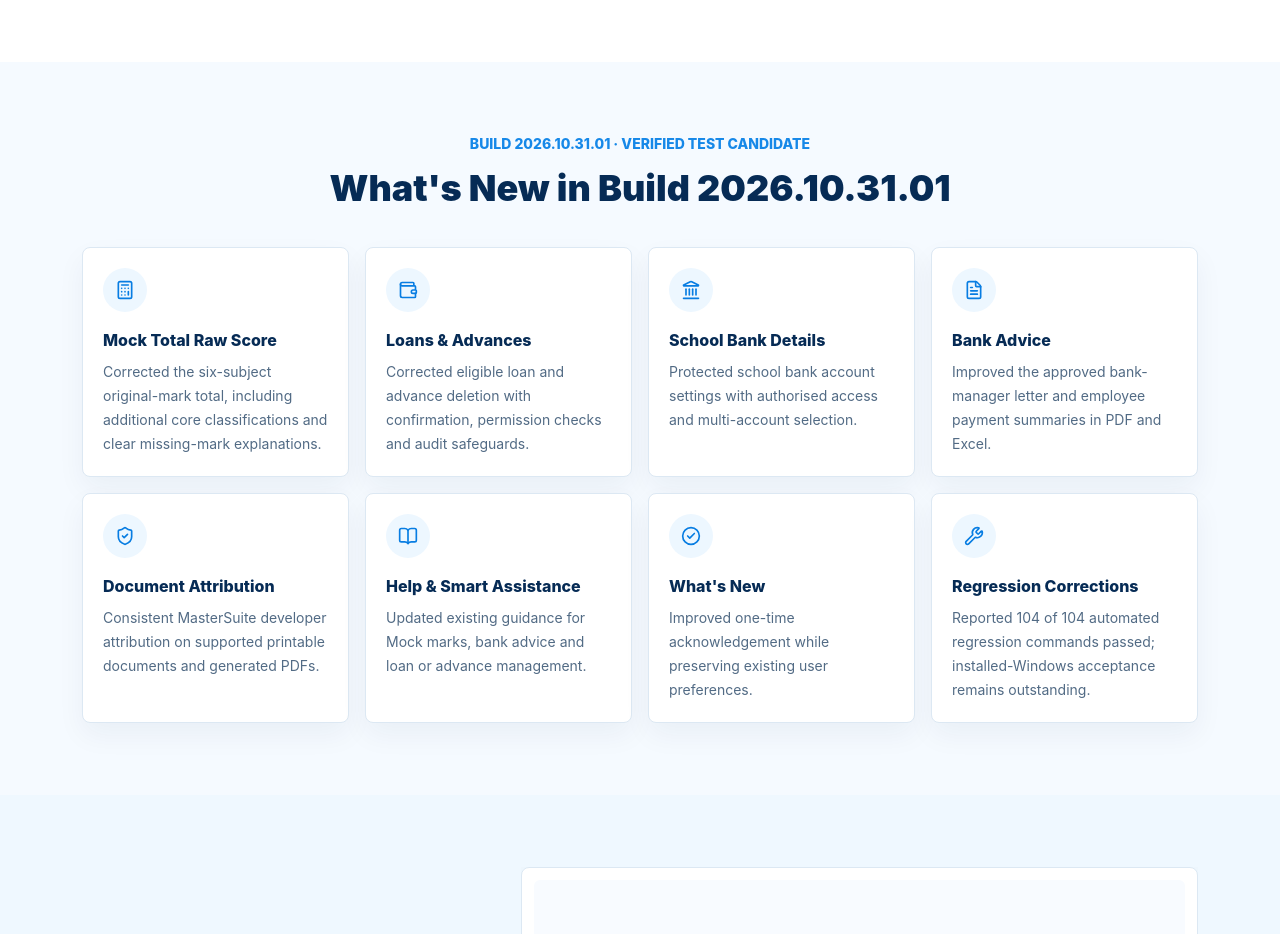
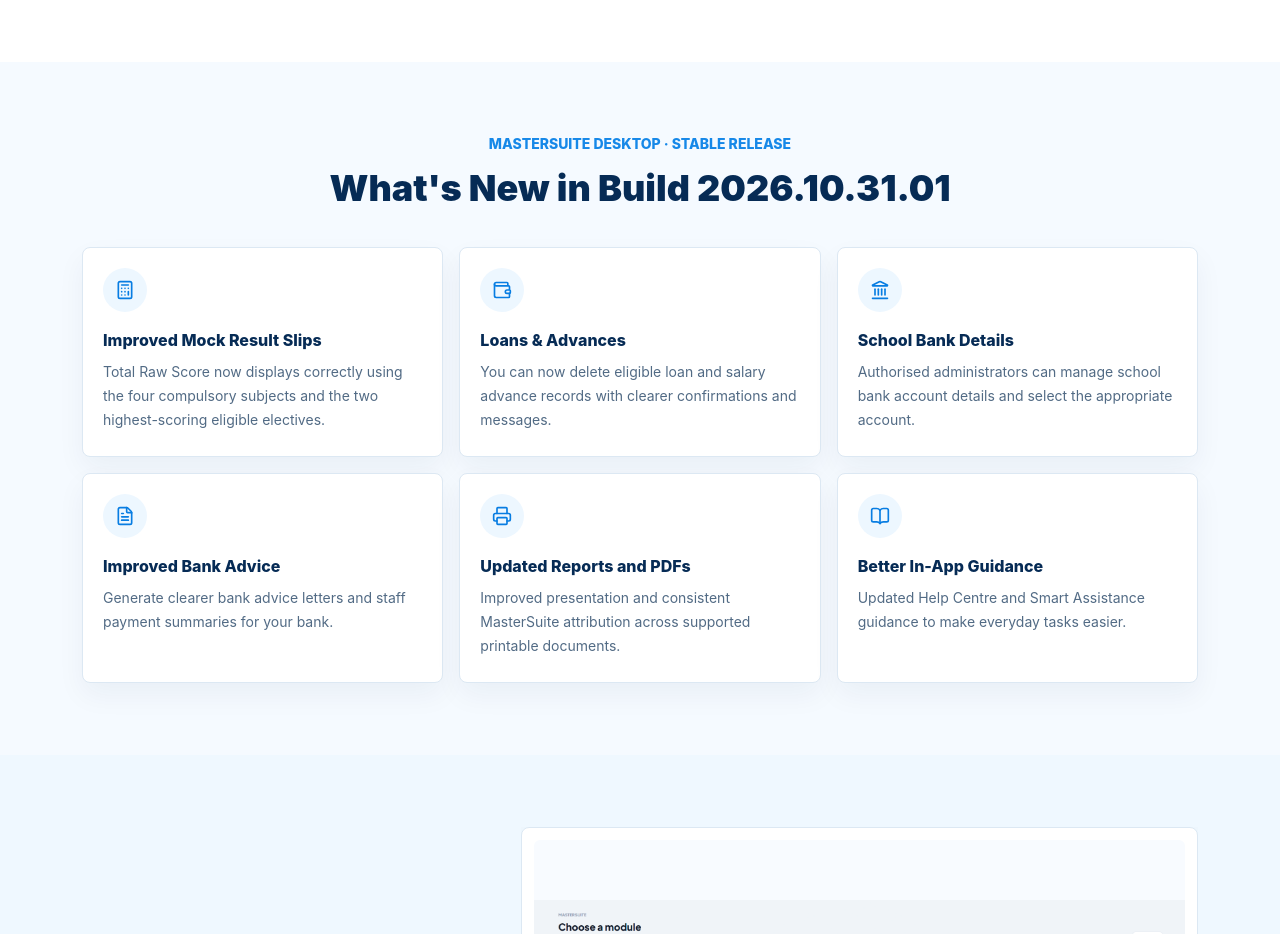
Before and after one commit to nanabaffour6/MasterSuite-website, a React (Vite) app: page / in a window 1280 px wide. Shown: the part 3980-4914 px from the top of the page. Built offline with nearby package versions, Linux system fonts and the light colour scheme.

Commit message:
Use customer-friendly What's New without internal test details

```diff
--- a/components/landing/whats-new.tsx
+++ b/components/landing/whats-new.tsx
@@ -1,12 +1,10 @@
 import {
   Calculator,
-  CheckCircle2,
   FileText,
   Landmark,
-  ShieldCheck,
-  Wrench,
   BookOpen,
   Wallet,
+  Printer,
 } from 'lucide-react';
 
 import { Card, CardContent } from '@/components/ui/card';
@@ -14,44 +12,34 @@ import { MASTER_SUITE_BUILD } from '@/lib/site-config';
 
 const releaseHighlights = [
   {
-    title: 'Mock Total Raw Score',
-    body: 'Corrected the six-subject original-mark total, including additional core classifications and clear missing-mark explanations.',
+    title: 'Improved Mock Result Slips',
+    body: 'Total Raw Score now displays correctly using the four compulsory subjects and the two highest-scoring eligible electives.',
     icon: Calculator,
   },
   {
     title: 'Loans & Advances',
-    body: 'Corrected eligible loan and advance deletion with confirmation, permission checks and audit safeguards.',
+    body: 'You can now delete eligible loan and salary advance records with clearer confirmations and messages.',
     icon: Wallet,
   },
   {
     title: 'School Bank Details',
-    body: 'Protected school bank account settings with authorised access and multi-account selection.',
+    body: 'Authorised administrators can manage school bank account details and select the appropriate account.',
     icon: Landmark,
   },
   {
-    title: 'Bank Advice',
-    body: 'Improved the approved bank-manager letter and employee payment summaries in PDF and Excel.',
+    title: 'Improved Bank Advice',
+    body: 'Generate clearer bank advice letters and staff payment summaries for your bank.',
     icon: FileText,
   },
   {
-    title: 'Document Attribution',
-    body: 'Consistent MasterSuite developer attribution on supported printable documents and generated PDFs.',
-    icon: ShieldCheck,
+    title: 'Updated Reports and PDFs',
+    body: 'Improved presentation and consistent MasterSuite attribution across supported printable documents.',
+    icon: Printer,
   },
   {
-    title: 'Help & Smart Assistance',
-    body: 'Updated existing guidance for Mock marks, bank advice and loan or advance management.',
+    title: 'Better In-App Guidance',
+    body: 'Updated Help Centre and Smart Assistance guidance to make everyday tasks easier.',
     icon: BookOpen,
-  },
-  {
-    title: "What's New",
-    body: 'Improved one-time acknowledgement while preserving existing user preferences.',
-    icon: CheckCircle2,
-  },
-  {
-    title: 'Regression Corrections',
-    body: 'Reported 104 of 104 automated regression commands passed; installed-Windows acceptance remains outstanding.',
-    icon: Wrench,
   },
 ] as const;
 
@@ -65,7 +53,7 @@ export function WhatsNew() {
       <div className="mx-auto w-full max-w-[1180px] px-4 sm:px-6 lg:px-8">
         <div className="mx-auto max-w-3xl text-center">
           <p className="text-sm font-extrabold uppercase text-[#1688E8]">
-            Build 2026.10.31.01 · Verified test candidate
+            MasterSuite Desktop · Stable Release
           </p>
           <h2
             id="whats-new-heading"
@@ -75,7 +63,7 @@ export function WhatsNew() {
           </h2>
         </div>
 
-        <div className="mt-9 grid gap-4 sm:grid-cols-2 lg:grid-cols-4">
+        <div className="mt-9 grid gap-4 sm:grid-cols-2 lg:grid-cols-3">
           {releaseHighlights.map((highlight) => {
             const Icon = highlight.icon;
 
```
